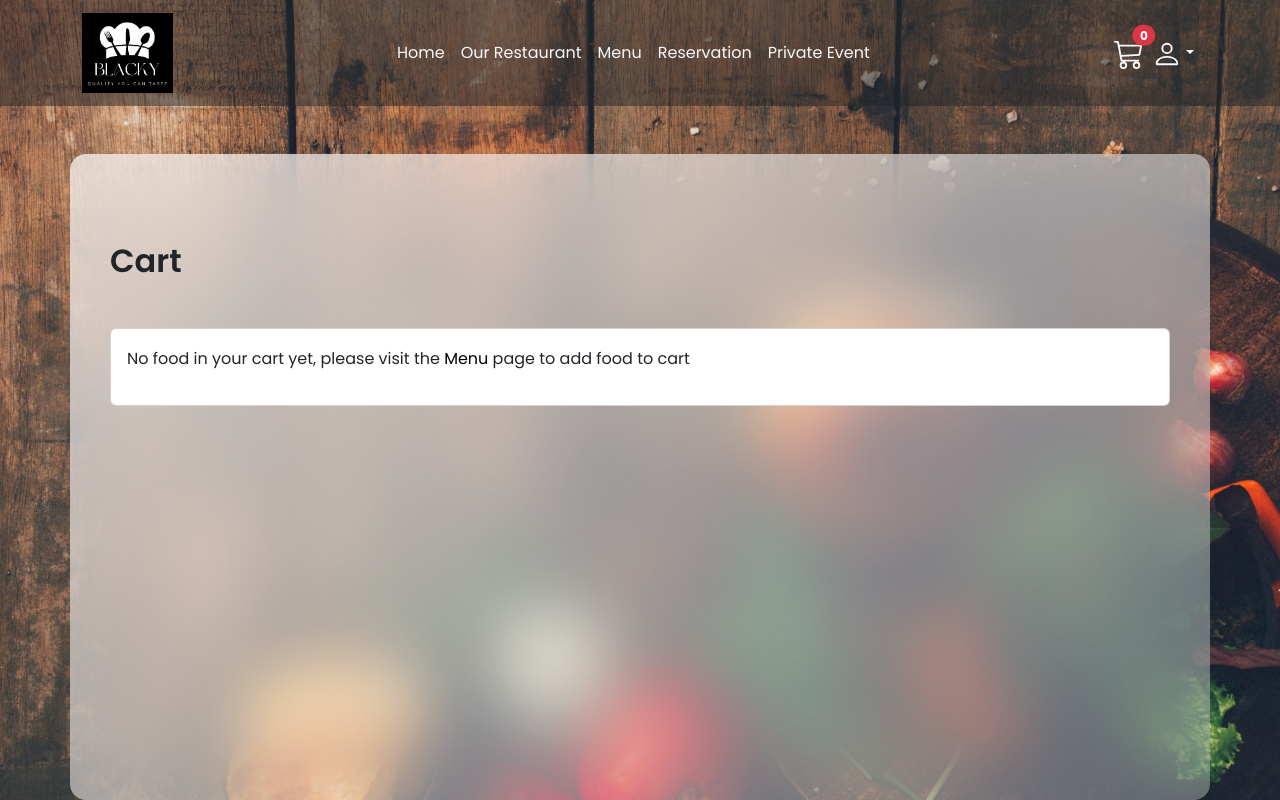
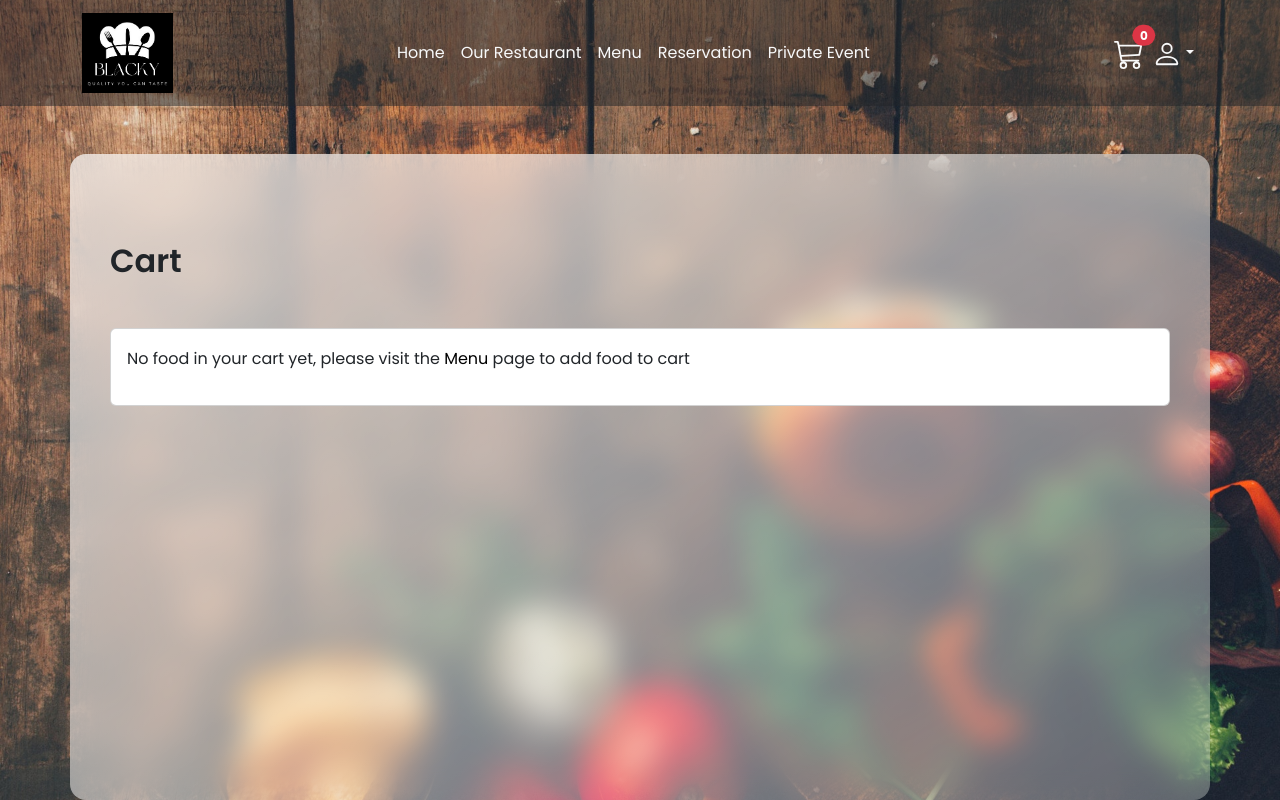
Before and after one commit to prinxtimson/project-galaxy-app, a React (Create React App) app: page /cart in a window 1280 px wide. Built offline with nearby package versions, Linux system fonts and the light colour scheme.

Commit message:
fix css styling

```diff
--- a/src/App.css
+++ b/src/App.css
@@ -46,6 +46,7 @@
     rgba(255, 255, 255, 0.3)
   );
   border-radius: 1rem;
-  backdrop-filter: blur(2rem);
+  -webkit-backdrop-filter: blur(1rem);
+  backdrop-filter: blur(1rem);
   padding: 2.5rem !important;
 }
```
